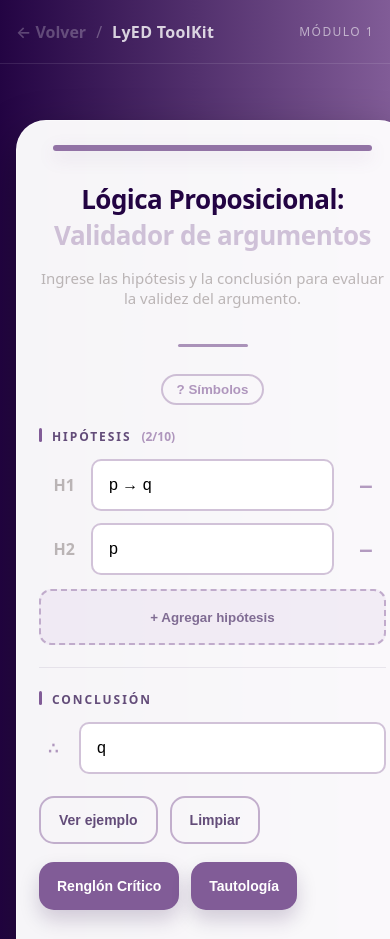
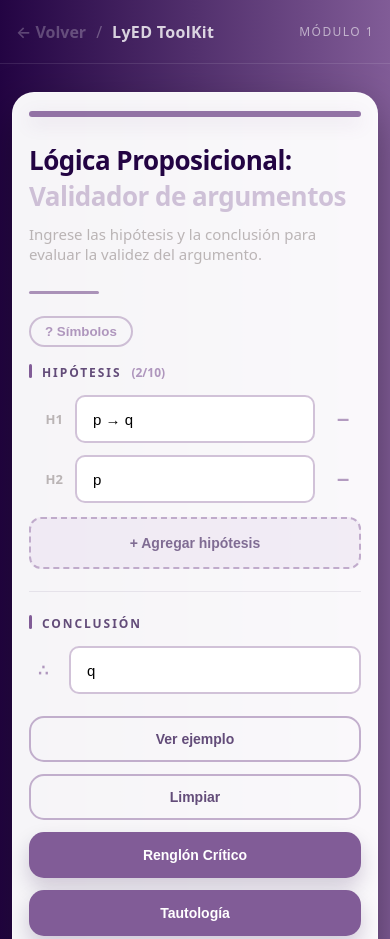
Before and after one commit to ESofTero/LyED-Toolkit, a website: page validator-module1/validator.html in a window 390 px wide. Shown: the top 939 px of the page. Drawn offline with Linux system fonts and the light colour scheme.

Commit message:
LyED --version 2.8 Prueba para mobile

```diff
--- a/validator-module1/validator.css
+++ b/validator-module1/validator.css
@@ -588,3 +588,127 @@ body{
 
 /* utilidad */
 .hidden { display: none !important; }
+
+/* =========================
+   Responsive / Mobile (validator)
+   Pegar al final del archivo
+========================= */
+@media (max-width: 720px){
+
+    /* más aire arriba y menos padding lateral */
+    .page{
+        padding: 28px 12px 46px;
+    }
+
+    .card{
+        border-radius: 22px;
+        padding: 18px;
+    }
+
+    /* hero más “mobile friendly” */
+    .hero{
+        text-align: left;
+        justify-items: start;
+        gap: 10px;
+        margin-bottom: 16px;
+    }
+
+    .hero h1,
+    .hero p{
+        text-align: left;
+    }
+
+    .title-line{ width: 100%; }
+    .mini-line{ margin-top: 2px; }
+
+    /* inputs/filas */
+    .hyp-row{
+        grid-template-columns: 36px 1fr 36px;
+        gap: 10px;
+    }
+
+    .hyp-row.no-remove{
+        grid-template-columns: 36px 1fr;
+    }
+
+    .hyp-label{
+        padding-right: 2px;
+        font-size: 13px;
+    }
+
+    .hyp-input,
+    .concl-input{
+        height: 48px;
+        font-size: 15px;
+    }
+
+    .hyp-remove{
+        height: 48px;
+        font-size: 22px;
+    }
+
+    .add-hyp{
+        height: 52px;
+        font-size: 14px;
+    }
+
+    /* botones: que no se “aplasten” feo */
+    .actions{
+        gap: 12px;
+    }
+
+    .actions-left,
+    .actions-right{
+        width: 100%;
+        justify-content: stretch;
+    }
+
+    .btn{
+        height: 46px;
+        padding: 0 14px;
+        flex: 1 1 140px; /* se acomodan y pueden bajar */
+    }
+
+    /* banner: apila mejor */
+    .banner{
+        grid-template-columns: 40px 1fr 28px;
+        padding: 14px;
+        border-radius: 16px;
+    }
+
+    .banner-icon{
+        width: 40px;
+        height: 40px;
+    }
+
+    .banner-title{
+        font-size: 16px;
+    }
+
+    /* truth: permite scroll horizontal sin “romper”_todo */
+    .truth-wrap{
+        max-height: 360px;
+    }
+
+    .truth-table{
+        min-width: 620px; /* menos ancho mínimo en mobile */
+    }
+
+    .truth-table thead th,
+    .truth-table tbody td{
+        padding: 12px 10px;
+    }
+}
+
+@media (max-width: 420px){
+    /* ultra móvil */
+    .card{ padding: 16px; }
+
+    .btn{
+        flex: 1 1 100%;
+    }
+
+    .truth-table{
+        min-width: 560px;
+    }
+}
```
